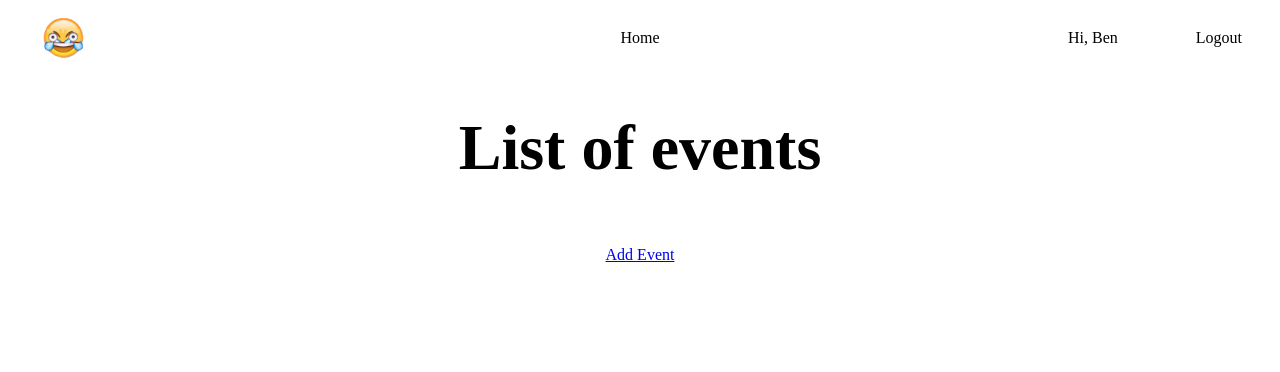
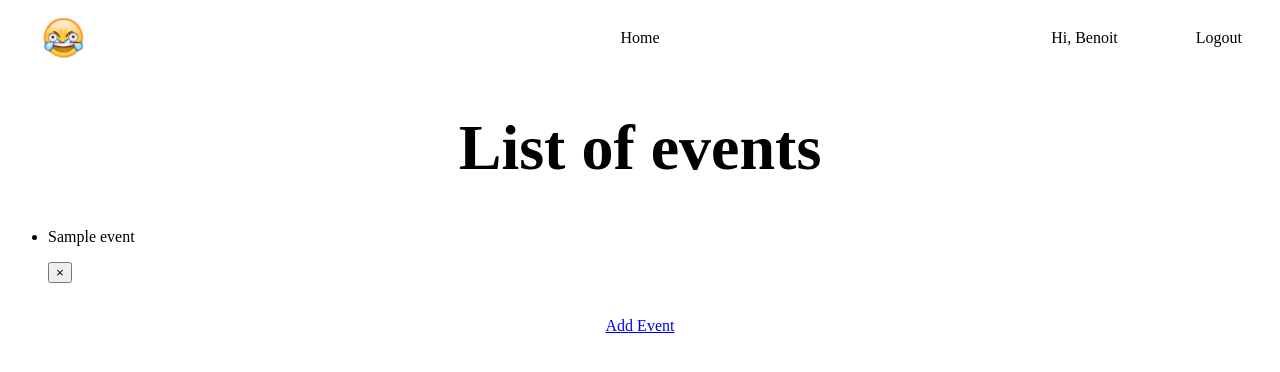
Before and after one commit to BenoitDervieux/event-flask, a Flask app: page / in a window 1280 px wide. Shown: the top 372 px of the page. Run offline with Flask 3, Linux system fonts and the light colour scheme; a user stored in the database is signed in; tables that the repository leaves empty hold one stand-in row (values such as "Sample post"); some libraries are stand-ins or nearby versions.

Commit message:
Add event listing and deleting is user

```diff
--- a/website/templates/base.html
+++ b/website/templates/base.html
@@ -67,10 +67,10 @@
 
 {% block javascript %}
     <script type="text/javascript">
-      function deleteNote(noteId) {
-  fetch("/delete-note", {
+      function deleteEvent(eventId) {
+  fetch("/delete-event", {
     method: "POST",
-    body: JSON.stringify({ noteId: noteId }),
+    body: JSON.stringify({ eventId: eventId }),
   }).then((_res) => {
     window.location.href = "/";
   });
--- a/website/templates/home.html
+++ b/website/templates/home.html
@@ -5,10 +5,12 @@
 <ul class="list-group list-group-flush" id="notes">
   {% for event in events %}
   <li class="list-group-item">
-    {{ event.name }}
-    <button type="button" class="close" onClick="deleteNote({{ note.id }})">
+    <p>{{ event.name }}</p>
+    {% if user.id == event.id %}
+    <button type="button" class="close" onClick="deleteEvent({{ event.id }})">
       <span aria-hidden="true">&times;</span>
     </button>
+    {% endif %}
   </li>
   {% endfor %}
 </ul>
--- a/website/views.py
+++ b/website/views.py
@@ -1,5 +1,6 @@
 from flask import Blueprint, render_template, request, flash, jsonify, redirect
 from flask_login import login_required, current_user
+from datetime import datetime
 from .models import Note, Events
 from . import db
 import json
@@ -10,10 +11,11 @@ views = Blueprint('views', __name__)
 @views.route('/', methods=['GET', 'POST'])
 @login_required
 def home():
+    events = Events.query.all()
     if request.method == 'POST':
         print("Redirect to create event")
 
-    return render_template("home.html", user=current_user)
+    return render_template("home.html", user=current_user, events=events)
 
 @views.route('/createevent', methods=['GET', 'POST'])
 @login_required
@@ -21,25 +23,29 @@ def create_event():
     if request.method == 'POST':
         name = request.form.get('namevent')
         description = request.form.get('eventdescription')
-        date = request.form.get('date')
+        date1 = request.form.get('date')
+        date2 = request.form.get('time')
+        date = datetime.strptime(date1 + ' ' + date2, '%Y-%m-%d %H:%M')
         place = request.form.get('where')
         # Mettre les contraintes ici
         new_event = Events(name=name, description=description,
                            organizer_id=current_user.id, date=date,
                            place=place)
+        db.session.add(new_event)
+        db.session.commit()
         return redirect("/")
 
     return render_template("createEvent.html", user=current_user)
 
 
-@views.route('/delete-note', methods=['POST'])
-def delete_note():
-    note = json.loads(request.data) # this function expects a JSON from the INDEX.js file
-    noteId = note['noteId']
-    note = Note.query.get(noteId)
-    if note:
-        if note.user_id == current_user.id:
-            db.session.delete(note)
+@views.route('/delete-event', methods=['POST'])
+def delete_event():
+    event = json.loads(request.data) # this function expects a JSON from the INDEX.js file
+    eventId = event['eventId']
+    event = Events.query.get(eventId)
+    if event:
+        if event.organizer_id == current_user.id:
+            db.session.delete(event)
             db.session.commit()
 
     return jsonify({})
```
Also changed, not shown: website/static/index.js (+4 -4 lines), website/templates/createEvent.html (+12 -0 lines), README.md, instance/event_database.db.
